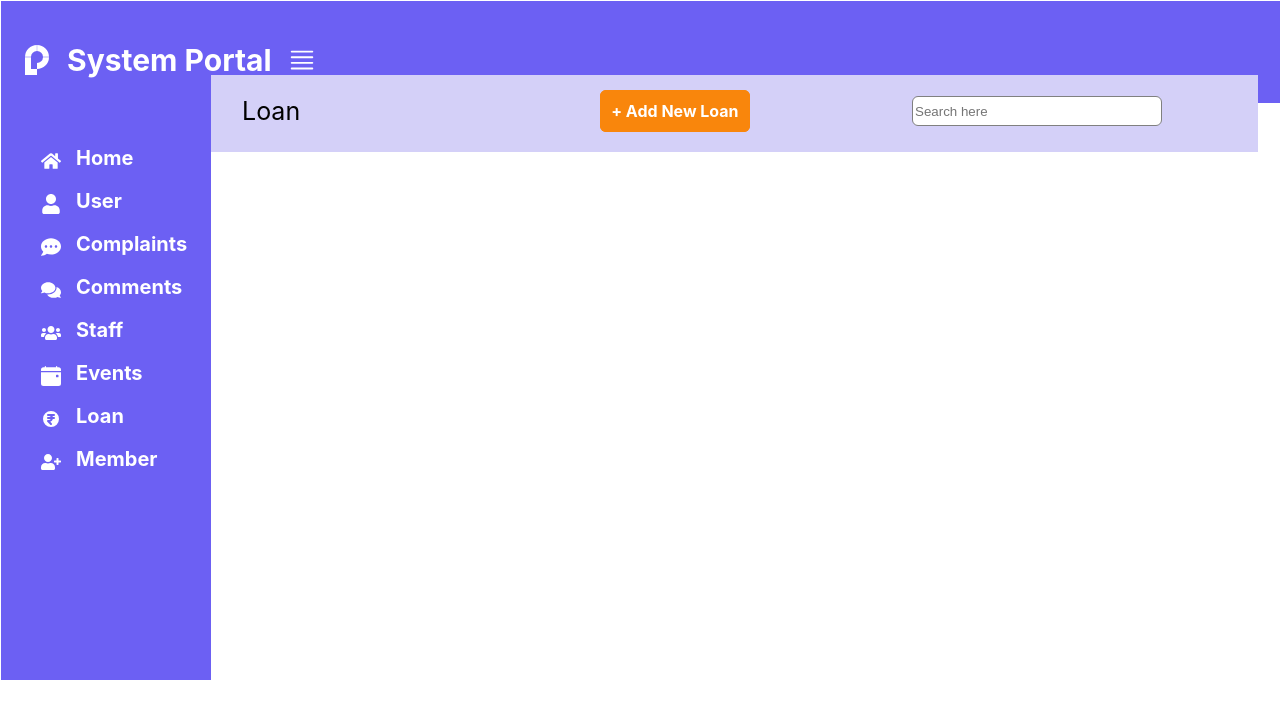
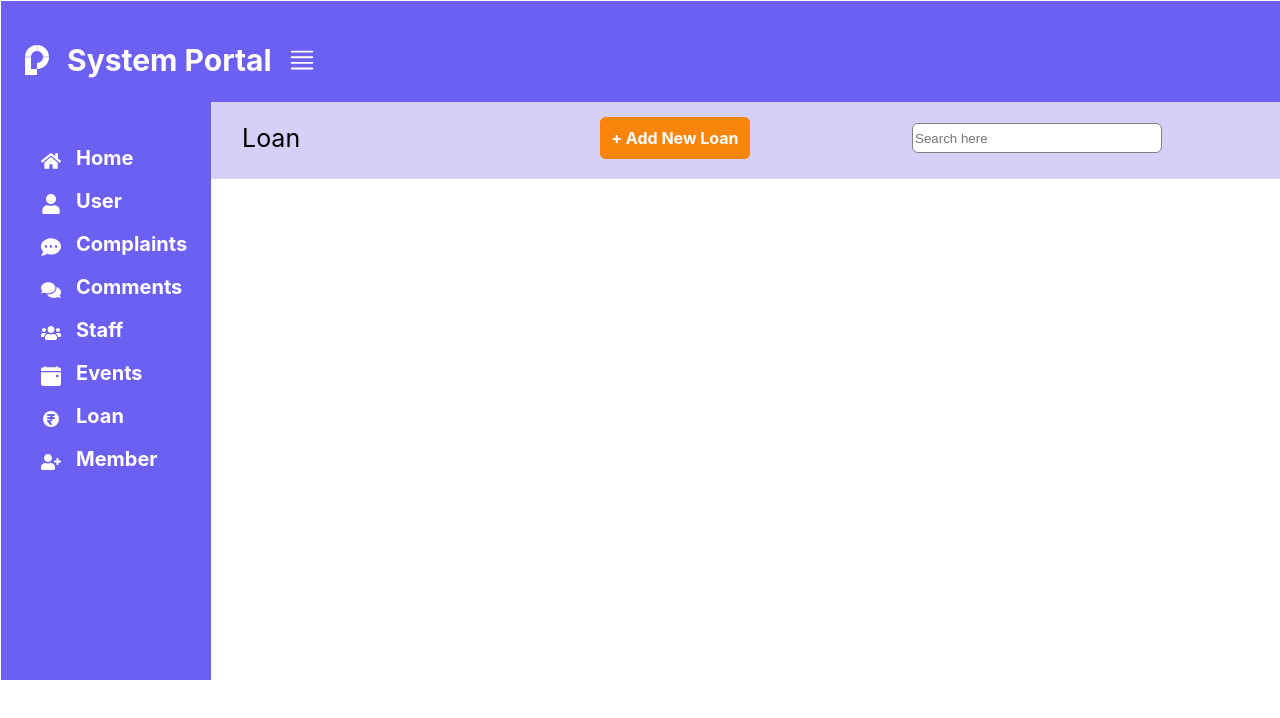
Before and after one commit to Govarthananofficial/SelfHelpMgmtSystem, a React (Create React App) app in the folder project/: page /loan in a window 1280 px wide. Shown: the top 718 px of the page. Built offline with nearby package versions, Linux system fonts and the light colour scheme.

Commit message:
first commit

```diff
--- a/project/src/Component/Dashboard.css
+++ b/project/src/Component/Dashboard.css
@@ -61,12 +61,12 @@ a {
     margin-left:212px;
 }
 .head{
-    width:1045px;
+    width:1095px;
     height:75px;
     background-color: #d4d0f8;
     border:1px solid #d4d0f8;
     margin-left: -2px;
-    margin-top: 47px;
+    margin-top: 74px;
 }
 #head
 {
```
Also changed, not shown: project/src/index.html (renamed from project/public/index.html).
